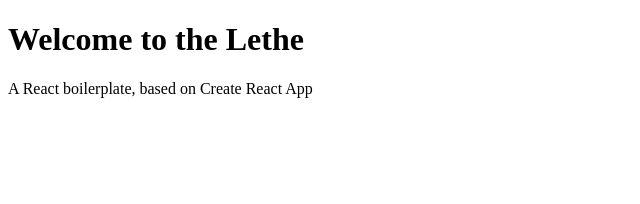
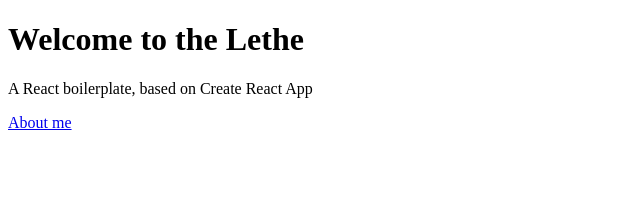
Before and after one commit to kaetaen/lethe, a React (Create React App) app: page / in a window 1280 px wide. Shown: the top 204 px of the page, without its empty margins (0-640 px from the left). Built offline with nearby package versions, Linux system fonts and the light colour scheme.

Commit message:
Add redirect to /about

```diff
--- a/src/pages/Dashboard/index.js
+++ b/src/pages/Dashboard/index.js
@@ -1,8 +1,11 @@
+import { Link } from 'react-router-dom'
+
 function Dashboard () {
   return (
     <div>
       <h1> Welcome to the Lethe </h1>
       <p>A React boilerplate, based on Create React App</p>
+      <Link to="/About"> About me </Link>
     </div>
  )
 }
```
